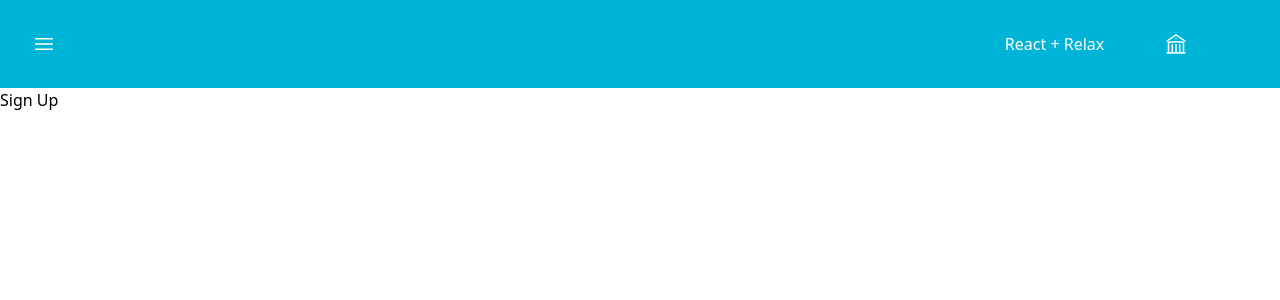
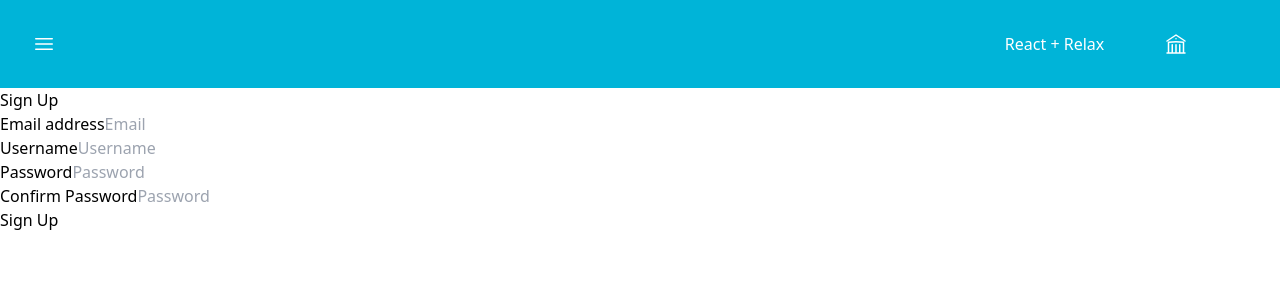
Before and after one commit to ishaaq08/react-and-relax, a React (Vite) app in the folder client/: page /signup in a window 1280 px wide. Shown: the top 300 px of the page. Built offline with nearby package versions, Linux system fonts and the light colour scheme.

Commit message:
added  a signup

```diff
--- /dev/null
+++ b/client/src/components/SignupForm/index.jsx
@@ -0,0 +1,110 @@
+function SignUpForm({
+	userName,
+	setUserName,
+	email,
+	setEmail,
+	password,
+	setPassword,
+	confirmPassword,
+	setConfirmPassword,
+	errorMessage,
+	setErrorMessage,
+}) {
+	function handleUsernameChange(event) {
+		setUserName(event.target.value)
+	}
+	function handleEmailChange(event) {
+		setEmail(event.target.value)
+	}
+	function handlePasswordChange(event) {
+		setPassword(event.target.value)
+	}
+	function handleConfirmPasswordChange(event) {
+		setConfirmPassword(event.target.value)
+		if (password !== confirmPassword) {
+			setErrorMessage("Passwords do not match")
+		} else {
+			setErrorMessage("")
+		}
+	}
+	function handleSubmit(event) {
+		event.preventDefault()
+
+		fetch("https://react-and-relax.onrender.com/users/register", {
+			method: "POST",
+			headers: {
+				"Content-Type": "application/json",
+			},
+			body: JSON.stringify({
+				username: userName,
+				email: email,
+				password: password,
+			}),
+		})
+			.then((res) => res.json())
+			.then((data) => {
+				if (data.error) {
+					setErrorMessage(data.error)
+				} else {
+					window.location.href = "/login"
+				}
+			})
+			.catch((err) => {
+				setErrorMessage(err)
+			})
+	}
+
+	return (
+		<form>
+			<div>
+				<label>Email address</label>
+				<input
+					onChange={handleEmailChange}
+					type="email"
+					className="form-control"
+					id="email-input"
+					placeholder="Email"
+				/>
+			</div>
+			<div>
+				<label>Username</label>
+				<input
+					onChange={handleUsernameChange}
+					type="username"
+					className="form-control"
+					id="username-input"
+					placeholder="Username"
+				/>
+			</div>
+			<div>
+				<label>Password</label>
+				<input
+					onChange={handlePasswordChange}
+					type="password"
+					className="form-control"
+					id="password-input"
+					placeholder="Password"
+				/>
+			</div>
+			<div>
+				<label>Confirm Password</label>
+				<input
+					onChange={handleConfirmPasswordChange}
+					type="confirm-password"
+					className="form-control"
+					id="confirm-password-input"
+					placeholder="Password"
+				/>
+			</div>
+			{errorMessage === "" ? (
+				<button type="submit" onSubmit={handleSubmit}>
+					Sign Up
+				</button>
+			) : (
+				errorMessage
+			)}
+		</form>
+	)
+}
+
+export default SignUpForm
--- a/client/src/pages/SignUpPage/index.jsx
+++ b/client/src/pages/SignUpPage/index.jsx
@@ -1,7 +1,29 @@
-import React from 'react'
+import React, { useState } from "react"
+import { SignUpForm } from "../../components"
 
 export default function index() {
-  return (
-    <div>Sign Up</div>
-  )
+	const [userName, setUserName] = useState("")
+	const [email, setEmail] = useState("")
+	const [password, setPassword] = useState("")
+	const [confirmPassword, setConfirmPassword] = useState("")
+	const [errorMessage, setErrorMessage] = useState("")
+
+	return (
+		<>
+			<div>Sign Up</div>
+
+			<SignUpForm
+				userName={userName}
+				setUserName={setUserName}
+				email={email}
+				setEmail={setEmail}
+				password={password}
+				setPassword={setPassword}
+				confirmPassword={confirmPassword}
+				setConfirmPassword={setConfirmPassword}
+				setErrorMessage={setErrorMessage}
+				errorMessage={errorMessage}
+			/>
+		</>
+	)
 }
```
Also changed, not shown: client/src/components/index.jsx (+9 -8 lines).
